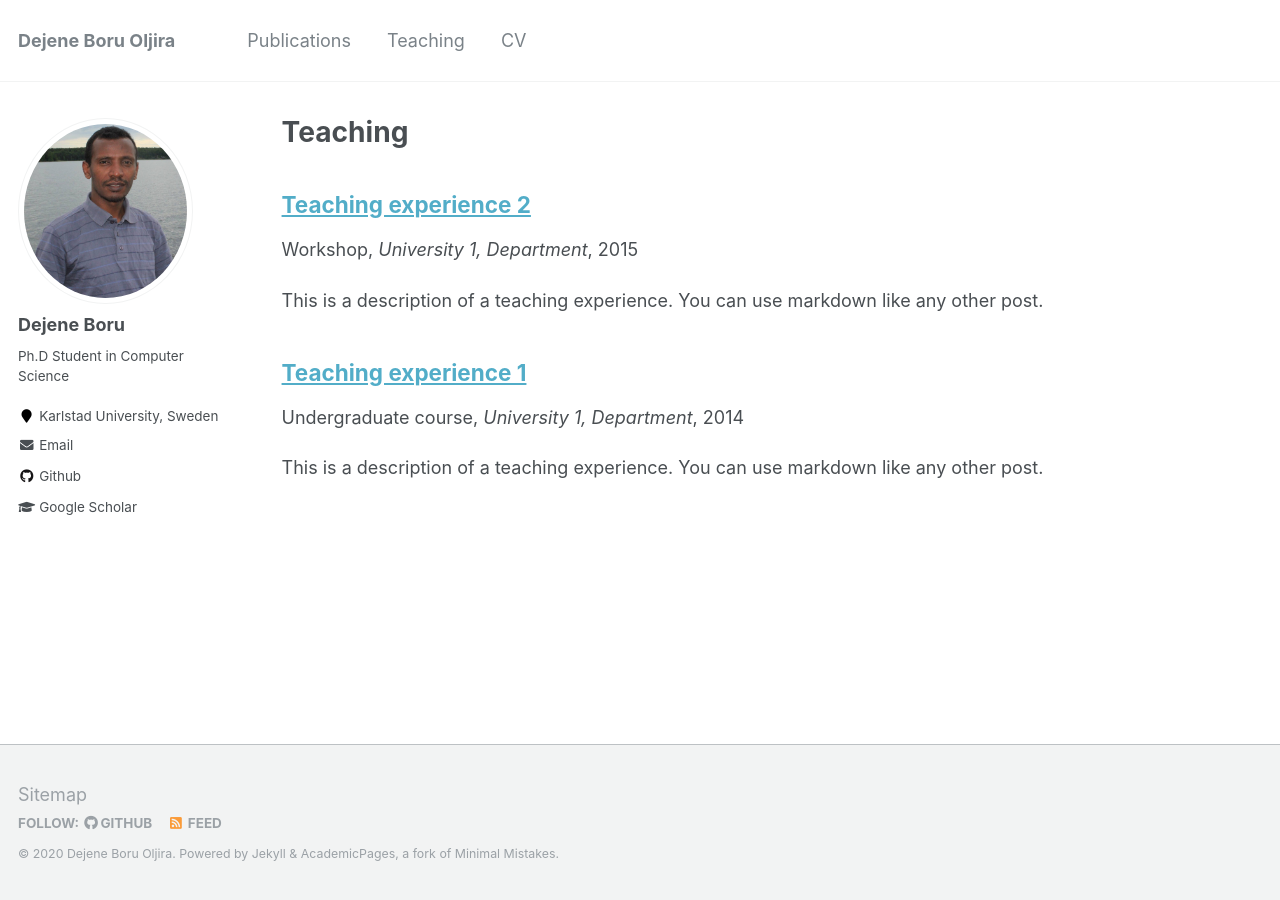
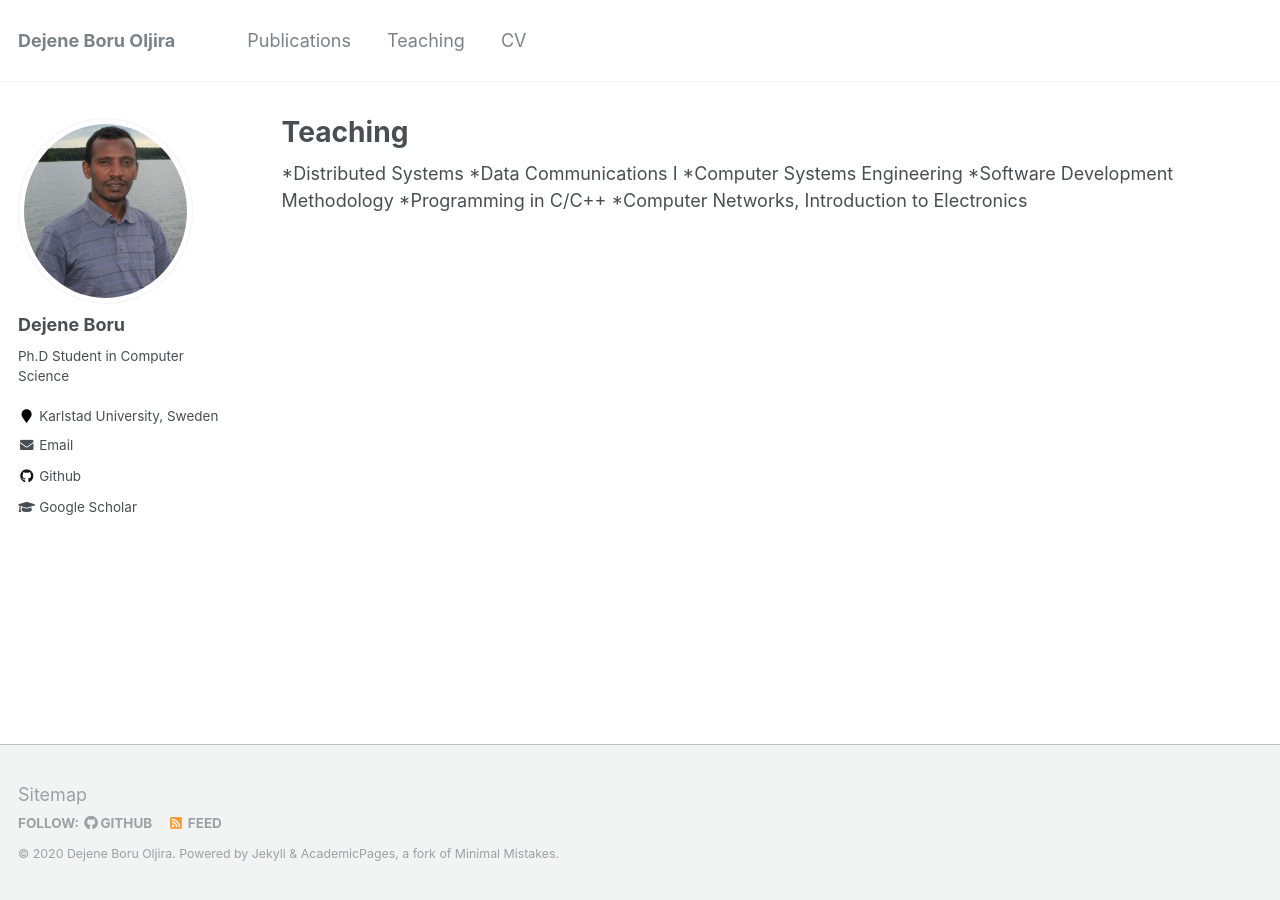
Before and after one commit to dejeneboru/dejeneboru.github.io, a Jekyll site: the page built from _pages/teaching.html, in a window 1280 px wide. Built offline with Jekyll 4.4.1, drawn with Linux system fonts in a browser that asks for light colours; part of the change alters nothing that is shown.

```diff
--- a/_config.yml
+++ b/_config.yml
@@ -174,19 +174,19 @@ kramdown:
 
 
 # Collections
-collections:
-  teaching:
-    output: true
-    permalink: /:collection/:path/
-  publications:
-    output: true
-    permalink: /:collection/:path/
-  #portfolio:
-  #  output: true
-   # permalink: /:collection/:path/
-  talks:
-    output: true
-    permalink: /:collection/:path/
+# collections:
+#   teaching:
+#     output: true
+#     permalink: /:collection/:path/
+#   publications:
+#     output: true
+#     permalink: /:collection/:path/
+#   #portfolio:
+#   #  output: true
+#    # permalink: /:collection/:path/
+#   talks:
+#     output: true
+#     permalink: /:collection/:path/
 
 
 # Defaults
@@ -209,15 +209,15 @@ defaults:
     values:
       layout: single
       author_profile: true
-  # _teaching
-  - scope:
-      path: ""
-      type: teaching
-    values:
-      layout: single
-      author_profile: true
-      share: true
-      comments: true
+  # # _teaching
+  # - scope:
+  #     path: ""
+  #     type: teaching
+  #   values:
+  #     layout: single
+  #     author_profile: true
+  #     share: true
+  #     comments: true
   # _publications
   - scope:
       path: ""
--- a/_pages/teaching.html
+++ b/_pages/teaching.html
@@ -4,9 +4,16 @@ title: "Teaching"
 permalink: /teaching/
 author_profile: true
 ---
+*Distributed Systems
+*Data Communications I
+*Computer Systems Engineering
+*Software Development Methodology
+*Programming in C/C++
+*Computer Networks, Introduction to Electronics
 
-{% include base_path %}
+<!-- {% include base_path %}
 
 {% for post in site.teaching reversed %}
   {% include archive-single.html %}
 {% endfor %}
+ -->
```
